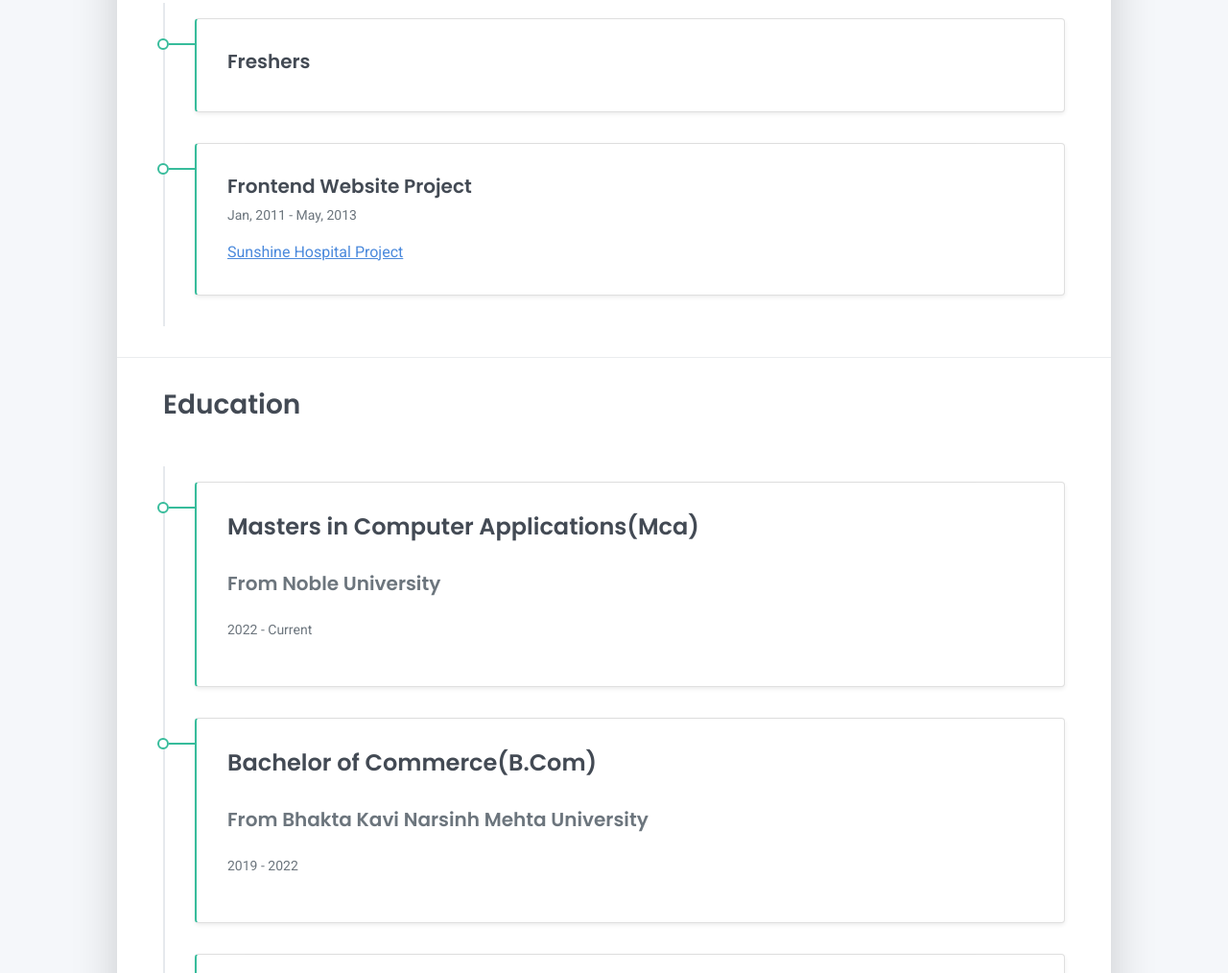
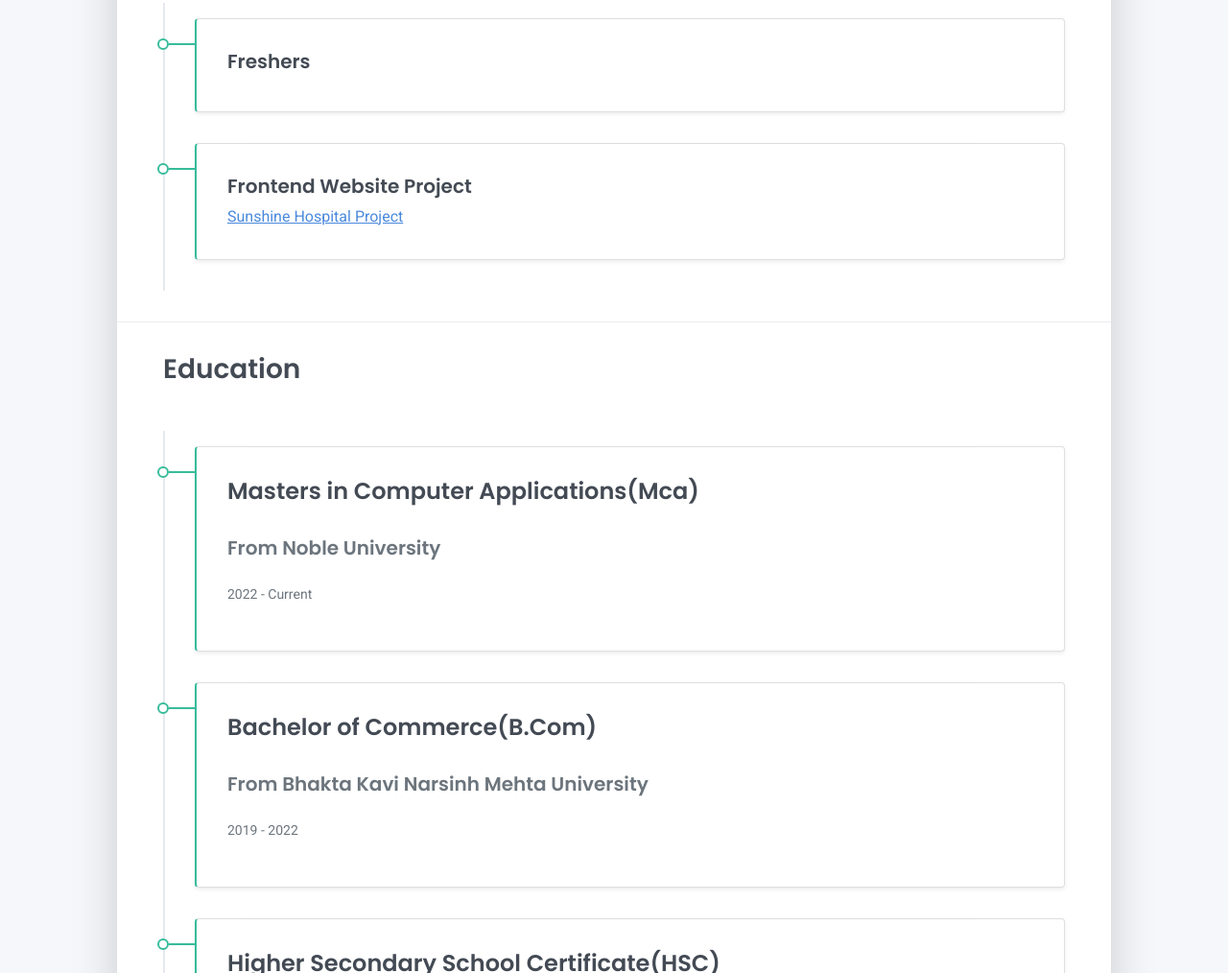
Before and after one commit to Sohan-Amroliya/Resume-sohan, a plain HTML site: page index.html in a window 1280 px wide. Shown: the part 1012-2026 px from the top of the page at 96% size. Drawn offline with Linux system fonts and the light colour scheme.

Commit message:
Update index.html

```diff
--- a/index.html
+++ b/index.html
@@ -144,7 +144,6 @@
       <div class="timeline-card timeline-card-success card shadow-sm">
         <div class="card-body">
           <div class="h5 mb-1">Frontend Website Project</div>
-          <div class="text-muted text-small mb-2">Jan, 2011 - May, 2013</div>
           <div><a href="http://sunshine.hospital.sohan.liveblog365.com/" > Sunshine Hospital Project</a></div>
         </div>
       </div>
```
